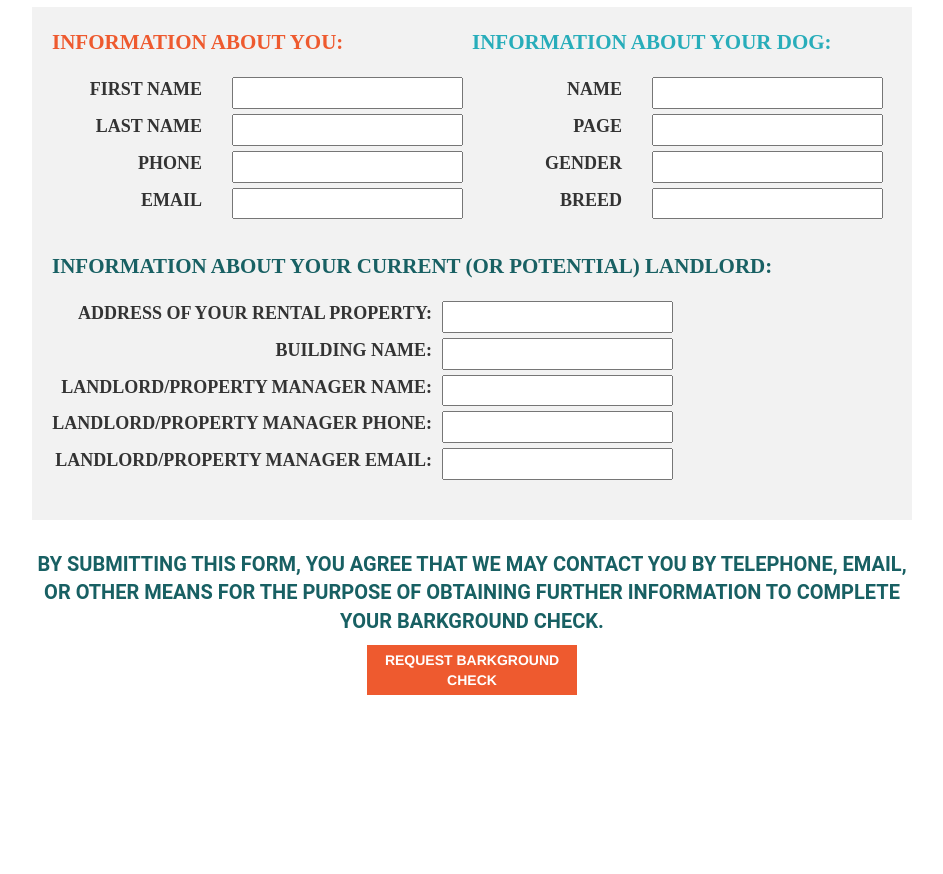
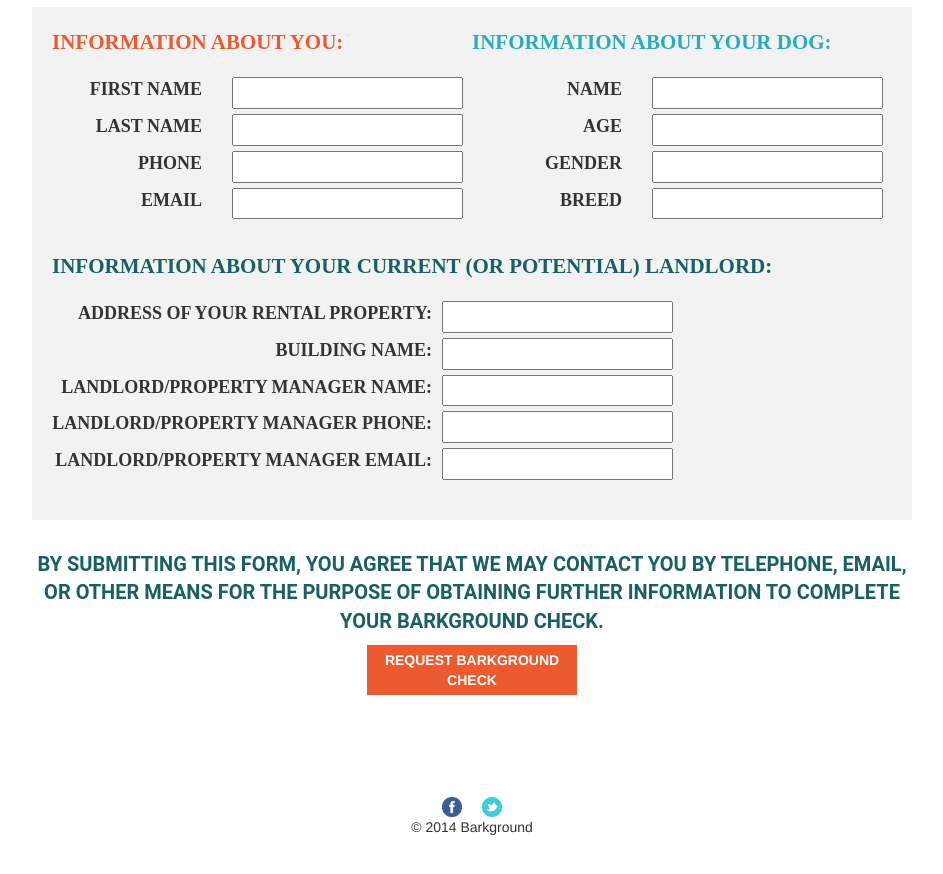
Before and after one commit to morficus/barkground-teaser-page, a website: page index.html in a window 1280 px wide. Shown: the part 2886-3760 px from the top of the page, without its empty margins (168-1111 px from the left). Before the commit the page ends 3681 px from the top, so only its background shows below. Drawn offline with Linux system fonts and the light colour scheme; a web font is replaced by a local one.

Commit message:
adding social icons

```diff
--- a/index.html
+++ b/index.html
@@ -95,8 +95,8 @@
                             <dt>name</dt>
                             <dd><input name="petName"/></dd>
 
-                            <dt>page</dt>
-                            <dd><input name="pageAge"/></dd>
+                            <dt>age</dt>
+                            <dd><input name="petAge"/></dd>
 
                             <dt>gender</dt>
                             <dd><input name="petGender"/></dd>
@@ -142,6 +142,18 @@
         </div>
     </div>
 
+    <div class="footer">
+        <a href="http://www.facebook.com/barkground" target="_blank">
+            <img src="images/fb-logo.png" class="social-icon" alt="facebook-link" />
+        </a>
+        &nbsp;&nbsp;&nbsp;
+        <a href="http://www.twitter.com/BarkGround " target="_blank">
+            <img src="images/twitter-logo.png" class="social-icon" alt="twitter-link" />
+        </a>
+        <br/>
+        &copy; 2014 Barkground
+    </div>
+
 </div>
 
 
--- a/styles/main.css
+++ b/styles/main.css
@@ -24,6 +24,16 @@
     padding: 0 15px;
 }
 
+.footer {
+    width: 100%;
+    bottom: 0;
+    text-align: center;
+}
+
+.social-icon {
+    height: 20px;
+}
+
 .header {
     height: 80px;
     border-bottom: 5px solid #fbfbfb;
@@ -45,6 +55,10 @@
     font-weight: bold;
     padding-top: 15px;
     cursor: pointer;
+}
+
+a:hover {
+    text-decoration: none;
 }
 
 .request-button:hover {
@@ -242,4 +256,8 @@
     .get-your-check hr {
         width: 150px;
     }
+
+    .social-icon {
+        height: 40px;
+    }
 }
```
Also changed, not shown: images/fb-logo.png (added), images/twitter-logo.png (added).
